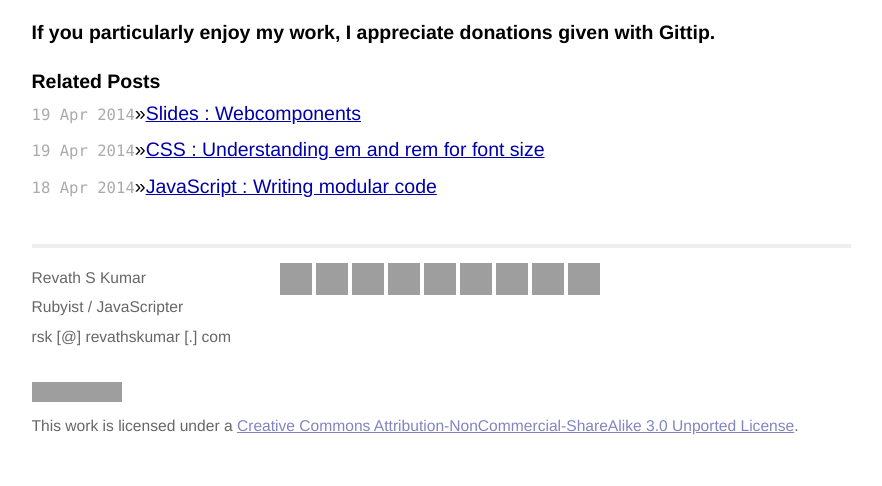
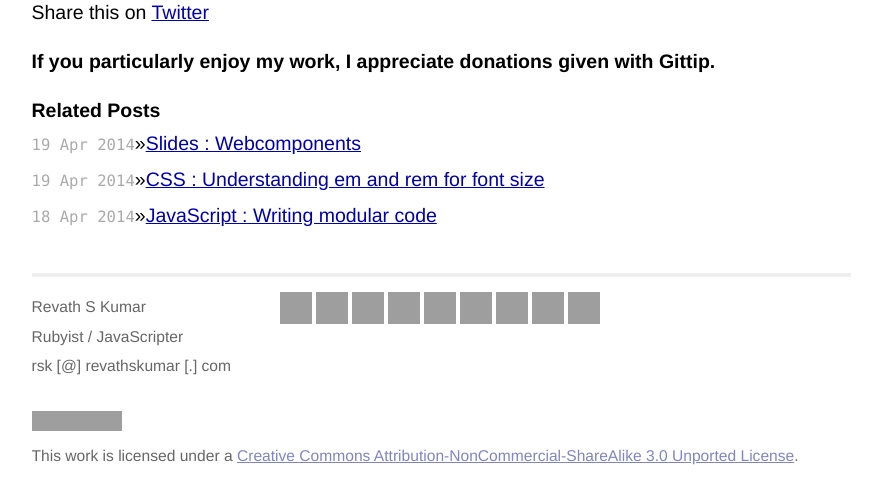
Before and after one commit to revathskumar/blog.revathskumar.com, a Jekyll site: the page built from _posts/2011-10-24-python-url-encoding-and-decoding.html, in a window 1280 px wide, cut to the strip 612-1098 px from the top of the page. Shown: the whole strip, without its empty margins (199-1081 px from the left). Built offline with Jekyll 4.4.1, drawn with Linux system fonts in a browser that asks for light colours; Markdown is read by kramdown in place of the engine named in the settings; before the commit the page ends 1068 px from its top, so only the background shows below that; grey boxes are pictures that could not be loaded.

Commit message:
Added share post on Twitter

```diff
--- a/_layouts/post.html
+++ b/_layouts/post.html
@@ -7,6 +7,10 @@ comments: true
 
 <div class="post">
 {{ content }}
+</div>
+
+<div class="share">
+  Share this on <a href='https://twitter.com/share?url=http://blog.revathskumar.com{{page.url }}&text="{{ page.title }}"+by+@revathskumar' target="_blank">Twitter</a>
 </div>
 
 <div class="gittip">
```
